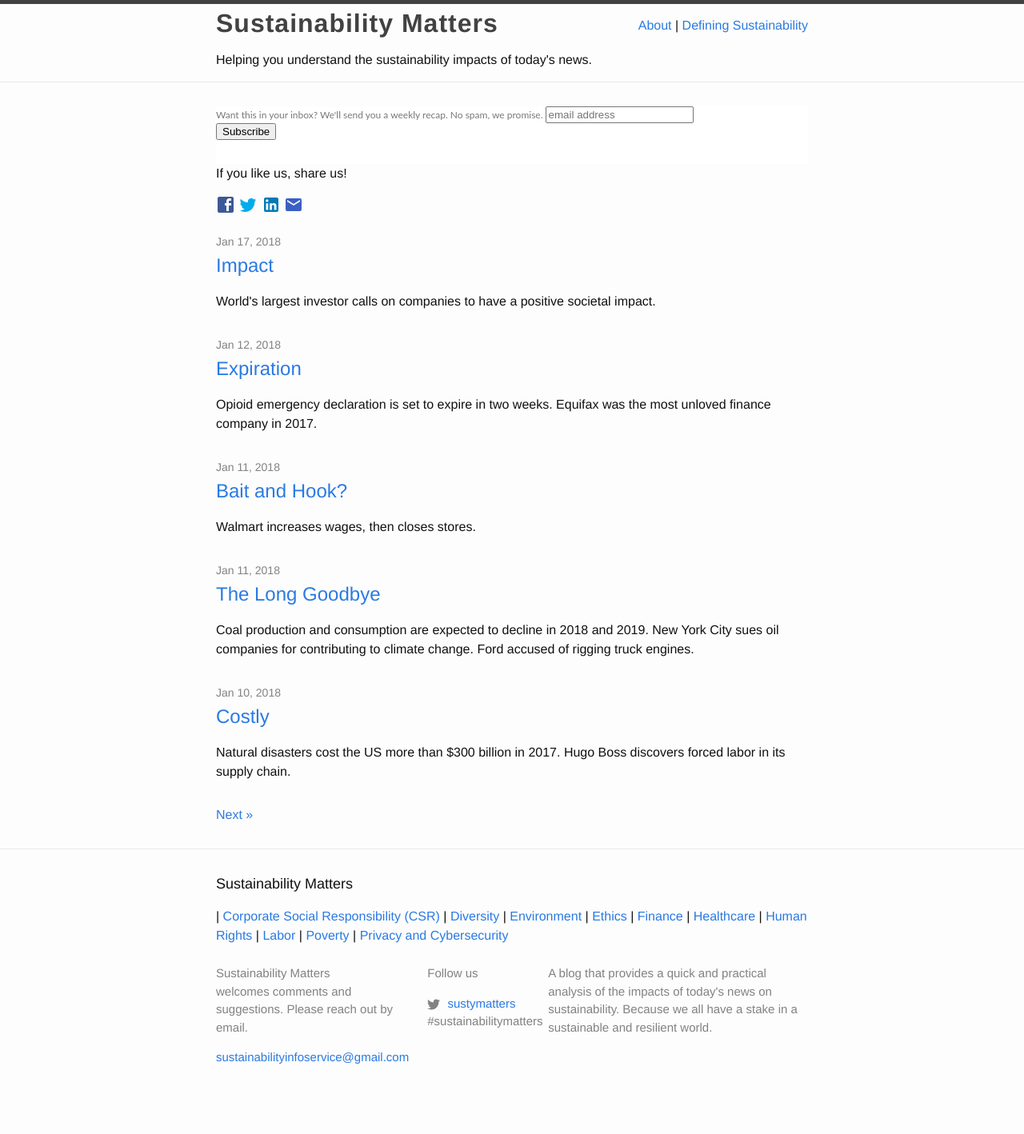
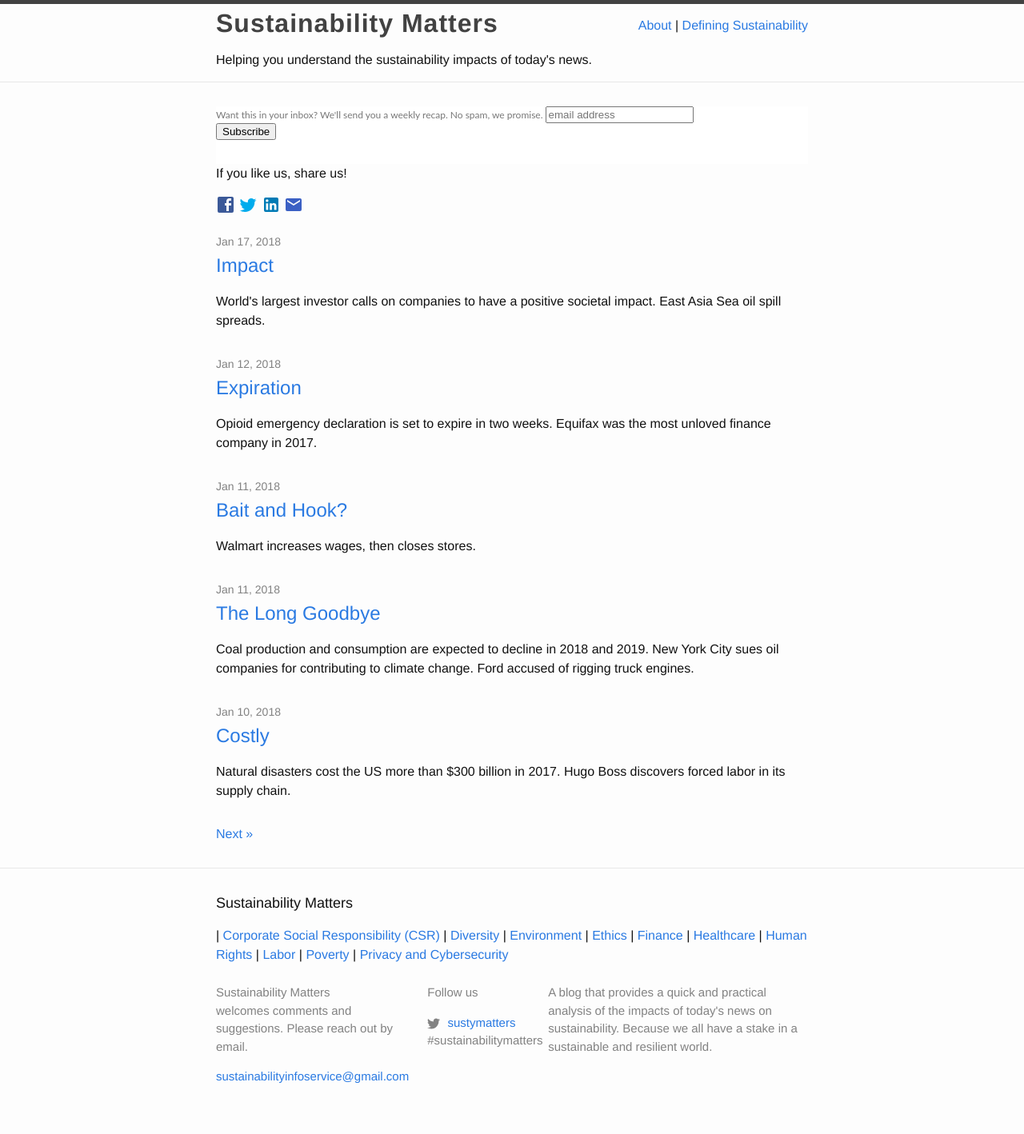
Before and after one commit to Sparkleleuk/Sustainability_Matters, a Jekyll site: the page built from index.html, in a window 1280 px wide. Shown: the whole page at 80% size. Built offline with Jekyll 4.4.1, drawn with Linux system fonts in a browser that asks for light colours; the list of posts is cut into pages by our own code; comment, search, counter and statistics services are not loaded; before the commit the page ends 1394 px from its top, so only the background shows below that.

Commit message:
fix post

```diff
--- a/_posts/2018-01-16-Blackrock-China.markdown
+++ b/_posts/2018-01-16-Blackrock-China.markdown
@@ -1,7 +1,7 @@
 ---
 layout: post
 title:  "Impact"
-excerpt: "World's largest investor calls on companies to have a positive societal impact."
+excerpt: "World's largest investor calls on companies to have a positive societal impact. East Asia Sea oil spill spreads."
 date:   2018-01-16 20:00:00 -0500
 categories: [Finance, CSR, Environment]
 ---
```
